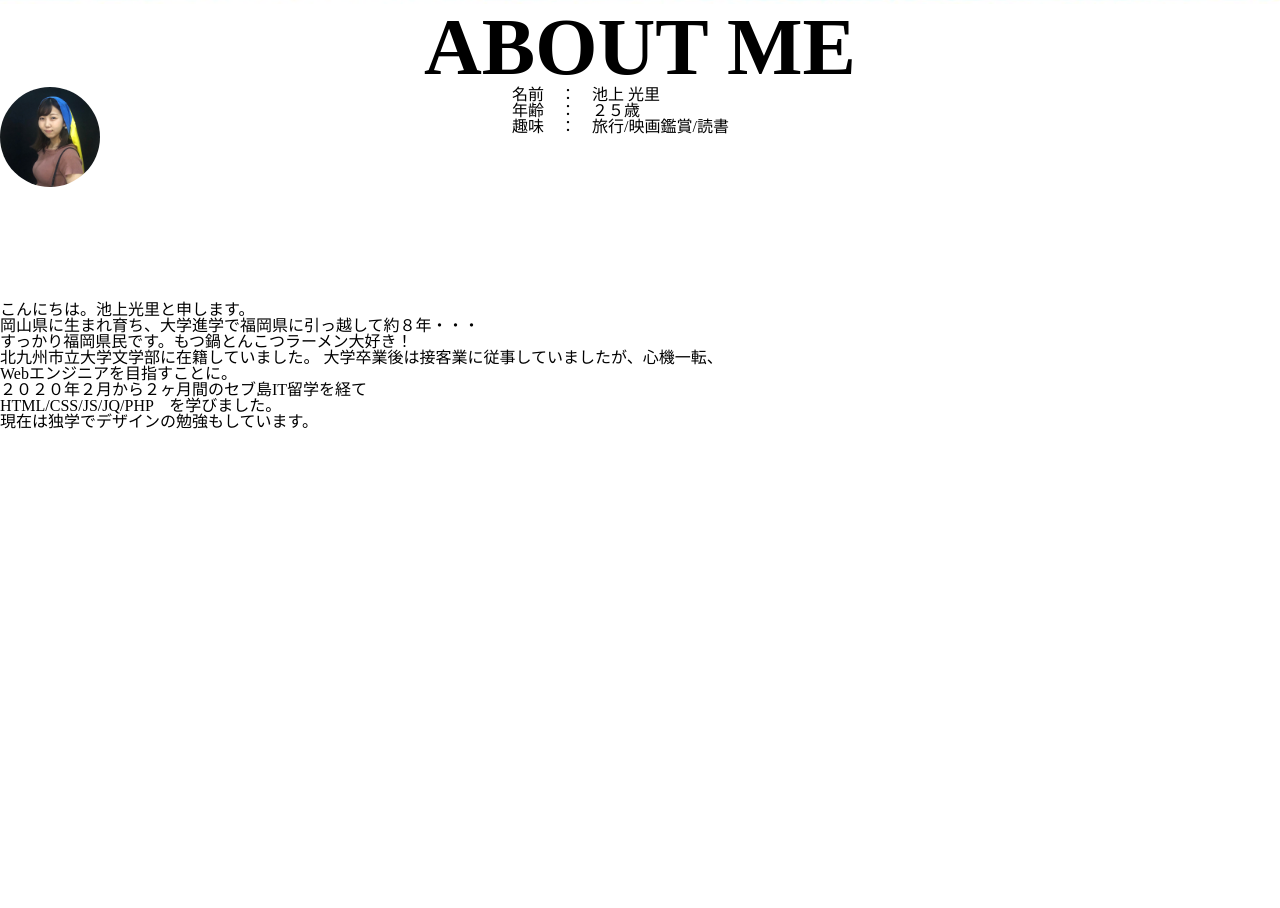
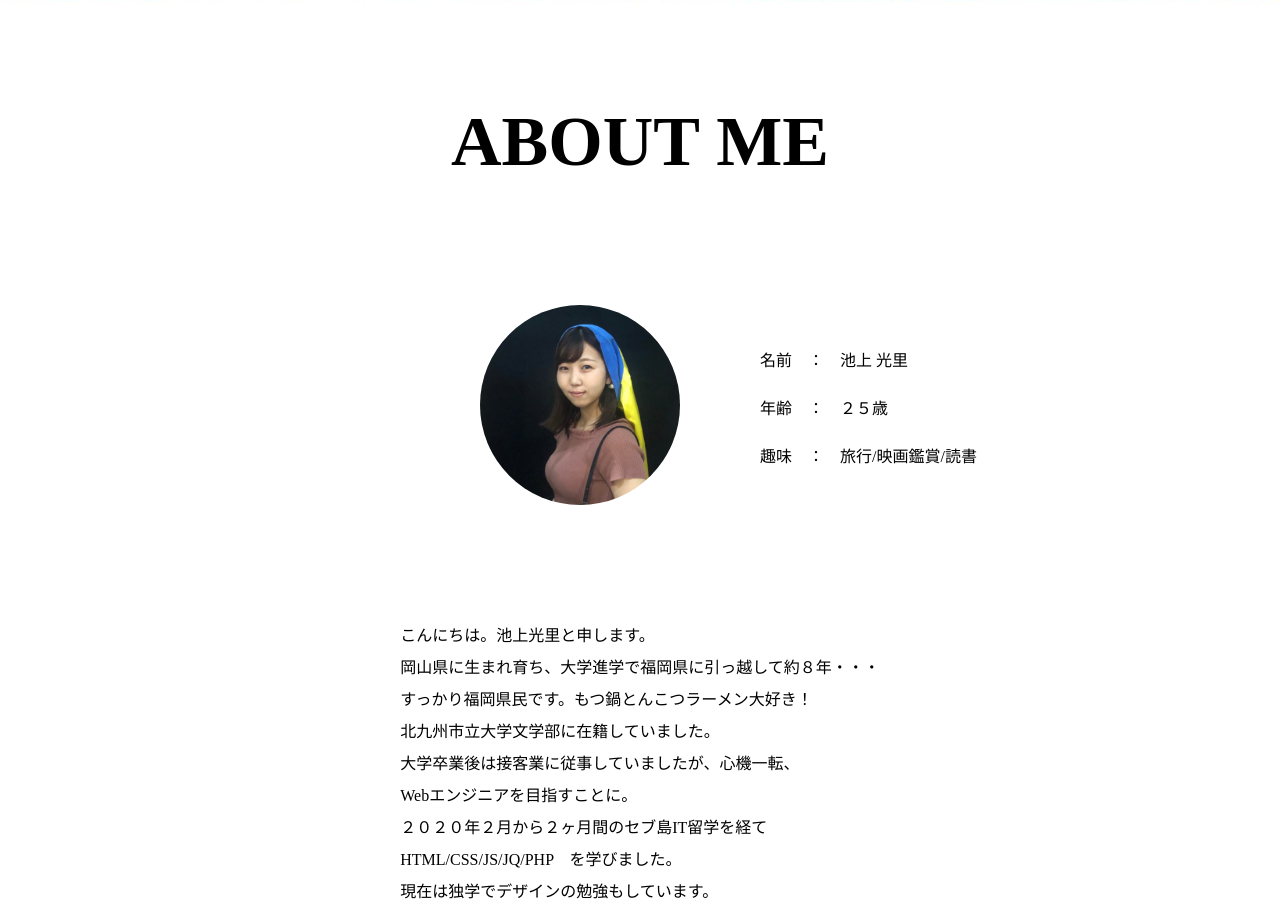
Before and after one commit to akari-ikegami/ABUOT-ME, a plain HTML site: page index.html in a window 1280 px wide. Shown: the part 822-1730 px from the top of the page. Before the commit the page ends 1252 px from the top, so only its background shows below. Drawn offline with Linux system fonts and the light colour scheme.

Commit message:
自己紹介　追加

```diff
--- a/index.html
+++ b/index.html
@@ -36,15 +36,17 @@
     </div>
   </div>
   <div class="text-intro">
+    <p class="text">
     こんにちは。池上光里と申します。<br>
     岡山県に生まれ育ち、大学進学で福岡県に引っ越して約８年・・・<br>
     すっかり福岡県民です。もつ鍋とんこつラーメン大好き！<br>
-    北九州市立大学文学部に在籍していました。
+    北九州市立大学文学部に在籍していました。<br>
     大学卒業後は接客業に従事していましたが、心機一転、<br>
     Webエンジニアを目指すことに。<br>
     ２０２０年２月から２ヶ月間のセブ島IT留学を経て<br>
     HTML/CSS/JS/JQ/PHP　を学びました。<br>
     現在は独学でデザインの勉強もしています。
+    </p>
   </div>
 </section>
 
--- a/style.css
+++ b/style.css
@@ -11,7 +11,7 @@
 }
 
 .header li{
-  margin-left: 3rem;
+  margin-left: 30px;
 }
 
 .header-img{
@@ -20,14 +20,15 @@
 
 /* 自己紹介 */
 h1{
-  font-size: 80px;
+  font-size: 70px;
   text-align: center;
+  margin-top: 100px;
 }
 
 .self-img{
   border-radius: 300px;
-  width: 100px;
-  height: 100px;
+  width: 200px;
+  height: 200px;
 }
 
 .main-contents{
@@ -37,9 +38,21 @@ h1{
 }
 
 .img-intro{
-  width: 35%;
+  margin: 8rem 5rem 0 30rem;
 }
 
 .intro{
-  width: 60%;
+  width: 50%;
+  margin-top: 10rem;
+  line-height: 3rem;
 }
+
+.text-intro{
+  text-align: center;
+}
+
+.text{
+  display: inline-block;
+  text-align: left;
+  line-height: 2rem;
+}
```
